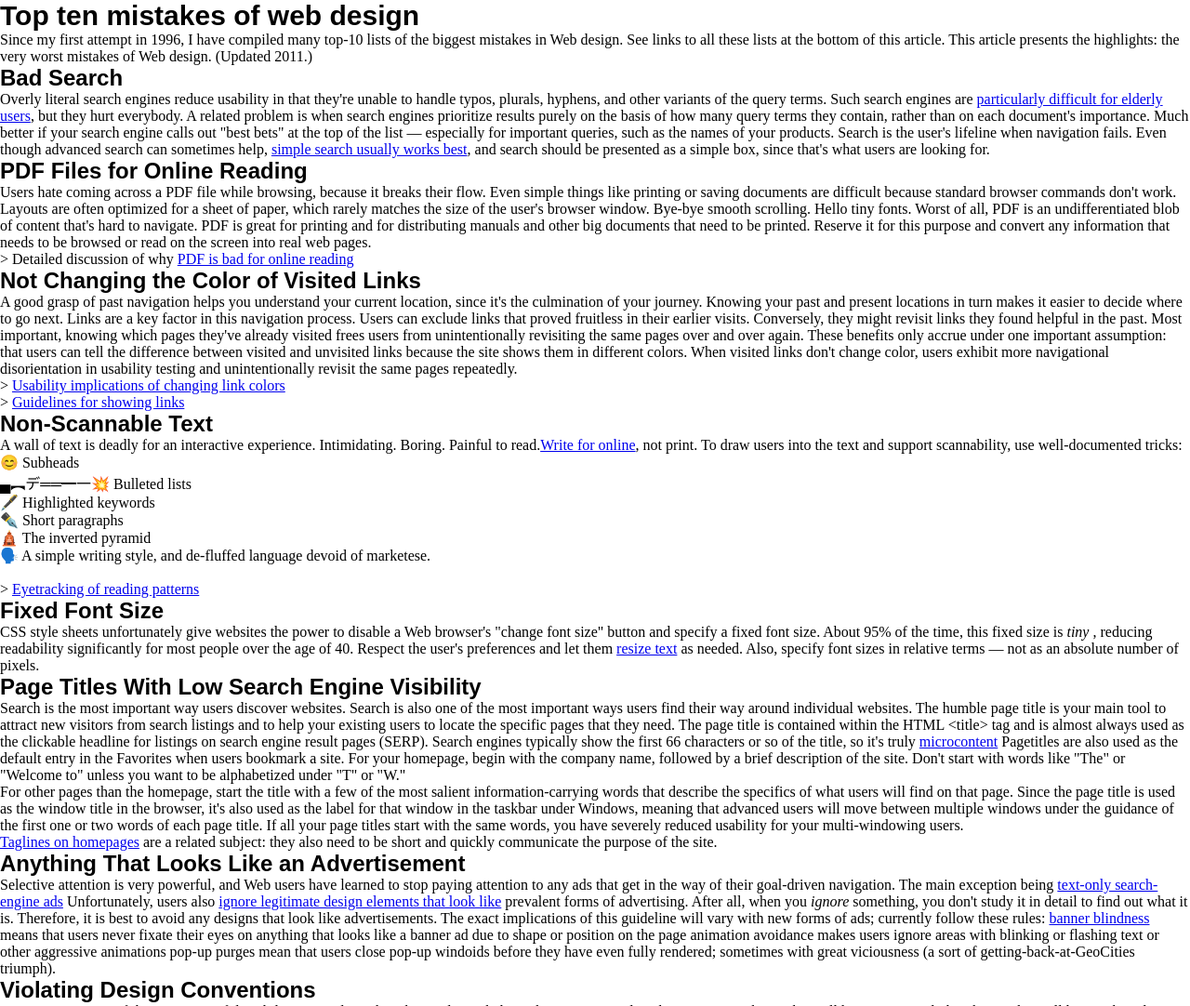
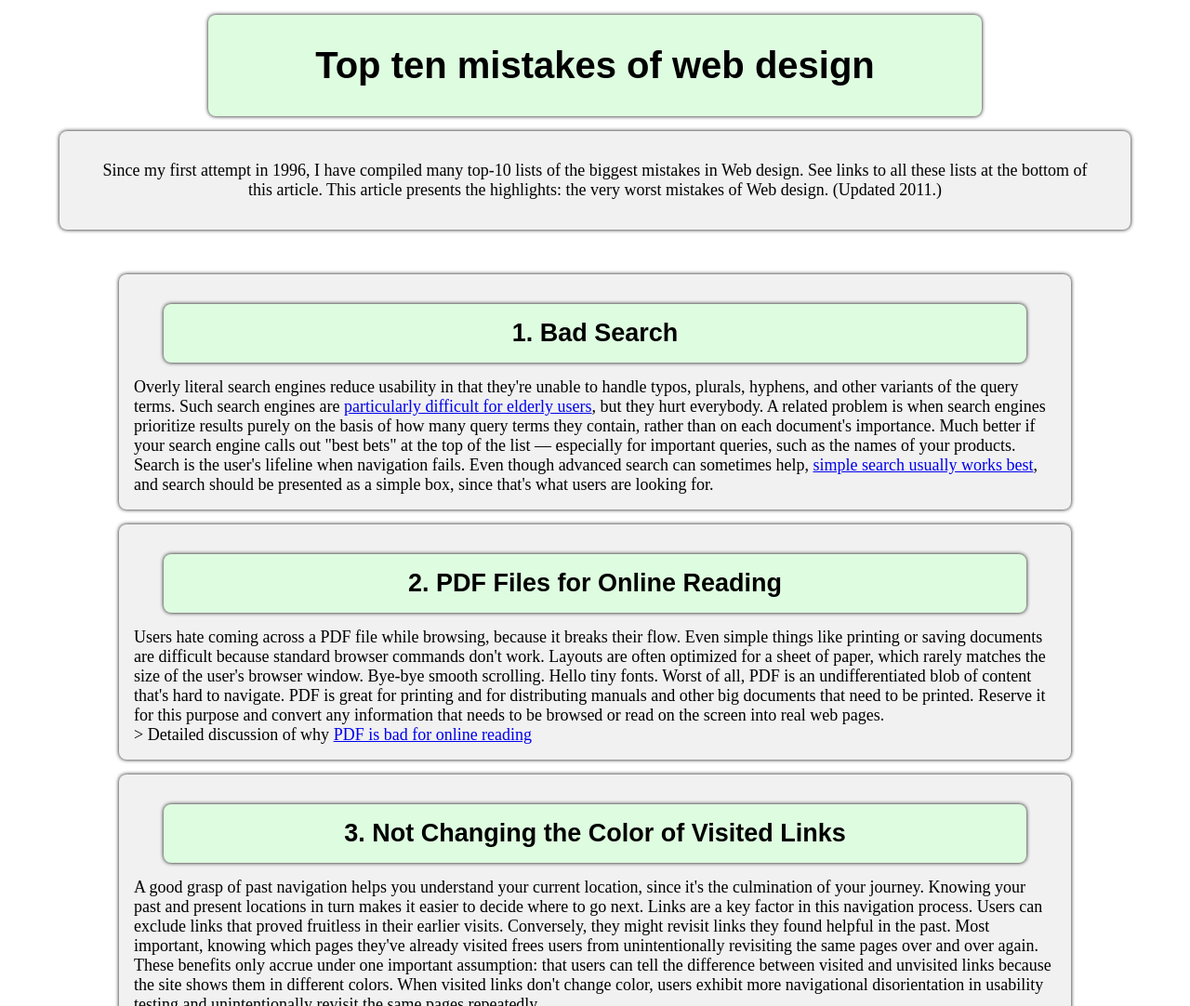
Before and after one commit to St4mpe/WallOfText, a plain HTML site: page index.html in a window 1280 px wide. Shown: the top 1082 px of the page at 93% size. Drawn offline with Linux system fonts and the light colour scheme.

Commit message:
Fixed css

```diff
--- a/index.html
+++ b/index.html
@@ -9,13 +9,13 @@
 <body>
 <div>
     <h1 class="title">Top ten mistakes of web design</h1>
-        <p>Since my first attempt in 1996, I have compiled many top-10 lists of the biggest
+        <p class="inledning">Since my first attempt in 1996, I have compiled many top-10 lists of the biggest
         mistakes in Web design. See links to all these lists at the bottom of
         this article. This article presents the highlights: the very worst mistakes of
         Web design. (Updated 2011.)</p>
     <ol>
-        <li>
-            <h2 class="header">Bad Search</h2>
+        <div class = "mistakes">
+            <h2 class="header">1. Bad Search</h2>
                 <p>Overly literal search engines reduce usability in that they're unable to handle typos, plurals, hyphens, and other variants of the query terms. Such search engines
                 are <a href="https://www.nngroup.com/articles/usability-for-senior-citizens/">particularly difficult for elderly users</a>, but they hurt everybody.
                 A related problem is when search engines prioritize results purely on the basis
@@ -26,9 +26,9 @@
                 sometimes help, <a
                 href="https://www.nngroup.com/articles/search-visible-and-simple/">simple search usually works best</a>, and search should be presented as a
                 simple box, since that's what users are looking for.</p>
-        </li>
-        <li>
-            <h2 class="header">PDF Files for Online Reading</h2>
+        </div>
+        <div class = "mistakes">
+            <h2 class="header">2. PDF Files for Online Reading</h2>
                 <p>Users hate coming across a PDF file while browsing, because it breaks their flow.
                 Even simple things like printing or saving documents are difficult because
                 standard browser commands don't work. Layouts are often optimized for a sheet
@@ -37,9 +37,9 @@
                 need to be printed. Reserve it for this purpose and convert any information
                 that needs to be browsed or read on the screen into real web pages. <br>
                 &gt; Detailed discussion of why <a href="https://www.nngroup.com/articles/pdf-unfit-for-human-consumption/">PDF is bad for online reading</a></p>
-        </li>
-        <li>
-            <h2 class="header">Not Changing the Color of Visited Links</h2>
+        </div>
+        <div class = "mistakes">
+            <h2 class="header">3. Not Changing the Color of Visited Links</h2>
                 <p>A good grasp of past navigation helps you understand your current location, since
                 it's the culmination of your journey. Knowing your past and present locations
                 in turn makes it easier to decide where to go next. Links are a key factor in
@@ -54,13 +54,13 @@
                 the same pages repeatedly. <br>
                 &gt; <a href="https://www.nngroup.com/articles/change-the-color-of-visited-links/">Usability implications of changing link colors </a> <br>
                 &gt; <a href="http://www.nngroup.com/articles/guidelines-for-visualizing-links/">Guidelines for showing links</a></p>
-        </li>
-        <li>
-            <h2 class="header">Non-Scannable Text</h2>
+        </div>
+        <div class = "mistakes">
+            <h2 class="header">4. Non-Scannable Text</h2>
                 <p>
                 A wall of text is deadly for an interactive experience. Intimidating. Boring.
                 Painful to read.<a href="https://www.nngroup.com/topic/writing-web/">Write for online</a>, not print. To draw users into the text and support scannability, use well-documented tricks:
-                    <div>
+                    <div class="punktLista">
                         <ul>
                             <li>😊 Subheads</li>
                             <li>▄︻デ══━一💥 Bulleted lists</li>
@@ -72,9 +72,9 @@
                     </div>
                 &gt; <a href="http://www.nngroup.com/articles/f-shaped-pattern-reading-web-content/">Eyetracking of reading patterns</a>
                 </p>
-        </li>
-        <li>
-            <h2 class="header">Fixed Font Size</h2>
+        </div>
+        <div class = "mistakes">
+            <h2 class="header">5. Fixed Font Size</h2>
                 <p>
                     CSS style sheets unfortunately give websites the power to disable a Web browser's
                 &quot;change font size&quot; button and specify a fixed font size. About 95% of
@@ -83,9 +83,9 @@
                 the user's preferences and let them
                 <a href="https://www.nngroup.com/articles/let-users-control-font-size/">resize text</a> as needed. Also, specify font sizes in relative terms — not as an absolute number of pixels.
                 </p>
-        </li>
-        <li>
-            <h2 class="header">Page Titles With Low Search Engine Visibility</h2>
+        </div>
+        <div class = "mistakes">
+            <h2 class="header">6. Page Titles With Low Search Engine Visibility</h2>
                 <p>Search is the most important way users discover websites. Search is also one of the
                 most important ways users find their way around individual websites. The humble
                 page title is your main tool to attract new visitors from search listings and
@@ -108,9 +108,9 @@
                 multi-windowing users. <br>
                 <a href="https://www.nngroup.com/articles/tagline-blues-whats-the-site-about/">Taglines on homepages</a> are a related subject: they
                 also need to be short and quickly communicate the purpose of the site.</p>
-        </li>
-        <li>
-            <h2 class="header">Anything That Looks Like an Advertisement</h2>
+        </div>
+        <div class = "mistakes">
+            <h2 class="header">7. Anything That Looks Like an Advertisement</h2>
                 <p>Selective attention is very powerful, and Web users have learned to stop paying attention to
                 any ads that get in the way of their goal-driven navigation. The main
                 exception being <a href="https://www.nngroup.com/articles/will-plain-text-ads-continue-to-rule/">text-only search-engine ads</a> Unfortunately, users also <a href="https://www.nngroup.com/articles/fancy-formatting-looks-like-an-ad/">ignore legitimate design elements that look like</a> prevalent forms of advertising. After all, when you <i>ignore </i>something, you don't study it in detail to find out what it is. Therefore,
@@ -120,9 +120,9 @@
                 aggressive animations
                 pop-up purges  mean that users close pop-up windoids before they have even fully rendered;
                 sometimes with great viciousness (a sort of getting-back-at-GeoCities triumph).</p>
-        </li>
-        <li>
-            <h2 class="header">Violating Design Conventions</h2>
+        </div>
+        <div class = "mistakes">
+            <h2 class="header">8. Violating Design Conventions</h2>
                 <p>
                 Consistency is one of the most
                 powerful usability principles: when things always behave the same, users don't
@@ -136,9 +136,9 @@
                 Law of the Web User Experience states that &quot;users spend most of their time on <i>other </i>websites.&quot; This means that they form their expectations for your site based on what's commonly done on most other sites. If you deviate, your site will be harder to use and
                 users will leave.
                 </p>
-        </li>
-        <li>
-            <h2 class="header">Opening New Browser Windows</h2>
+        </div>
+        <div class = "mistakes">
+            <h2 class="header">9. Opening New Browser Windows</h2>
                 <p>
                 Opening up new browser windows is like a vacuum cleaner sales person who starts a visit
                 by emptying an ash tray on the customer's carpet. Don't pollute my screen with
@@ -158,9 +158,9 @@
                 &quot;open in new window&quot; command — assuming, of course, that the link is
                 not a piece of code that interferes with the browser’s standard behavior.
                 </p>
-        </li>
-        <li>
-            <h2 class="header">Not Answering Users' Questions</h2>
+        </div>
+        <div class = "mistakes">
+            <h2 class="header">10. Not Answering Users' Questions</h2>
                 <p>Not Answering Users' Questions
                 Users are highly goal-driven on the Web. They visit sites because there's something
                 they want to accomplish — maybe even buy your product. The ultimate failure of
@@ -180,7 +180,7 @@
                 their hair out. Even B2C sites often make the associated mistake of forgetting prices in product
                 lists, such as <a href="http://www.nngroup.com/reports/ecommerce-ux-homepages-and-category-pages/">category pages</a> or <a href="http://www.nngroup.com/reports/ecommerce-ux-search-including-faceted-search/">search results</span></a>. Knowing the price is key in both situations; it lets users differentiate among products and click through to the most relevant ones.
                 </p>
-        </li>
+        </div>
     </ol>
 </div>
 </body>
--- a/style.css
+++ b/style.css
@@ -3,11 +3,72 @@ margin: 0;
 padding: 0;
 box-sizing: border-box;
 }
-.title{
-    font-family: Arial, Helvetica, sans-serif;
-    font-size: 30px;
+
+body {
+    min-height: 100vh;
+    margin: 0;
+    padding: 0;
+    display: flex;
+    flex-direction: column;
 }
 
+.title{
+    margin-left: auto;
+    margin-right: auto;
+    font-family: Arial, Helvetica, sans-serif;
+    text-align: center;
+    font-size: 40px;
+    background: #defde0;
+    margin-top: 1rem;
+    margin-bottom: 1rem;
+    padding: 2rem;
+    border-radius: 0.5rem;
+    box-shadow: 0 0 4px;
+    width: 65%;
+}
+.inledning{
+    margin-left: auto;
+    margin-right: auto;
+    background: #f1f1f1;
+    font-family: 'Times New Roman', Times, sans-serif;
+    font-size: 18px;
+    text-align: center;
+    margin-top: 1rem;
+    margin-bottom: 3rem;
+    padding: 2rem;
+    border-radius: 0.5rem;
+    box-shadow: 0 0 4px;
+    width: 90%;
+}
 .header{
     font-family: Arial, Helvetica, sans-serif;
+    text-align: center;
+    background: #defde0;
+    margin: 1rem 2rem;
+    padding: 1rem;
+    border-radius: 0.5rem;
+    box-shadow: 0 0 4px;
 }
+.mistakes {
+    margin-left: auto;
+    margin-right: auto;
+    background: #f1f1f1;
+    font-family: 'Times New Roman', Times, sans-serif;
+    font-size: 18px;
+    margin-bottom: 1rem;
+    padding: 1rem;
+    border-radius: 0.5rem;
+    box-shadow: 0 0 4px;
+    width: 80%;
+}
+.punktLista {
+    margin: 1.5rem;
+    padding: 1rem;
+    padding-bottom: 0.75rem;
+    border-radius: 0.5rem;
+    box-shadow: 0 0 4px;
+    width: 45%;
+}
+ul{
+    margin-left: 1.5rem;
+}
```
